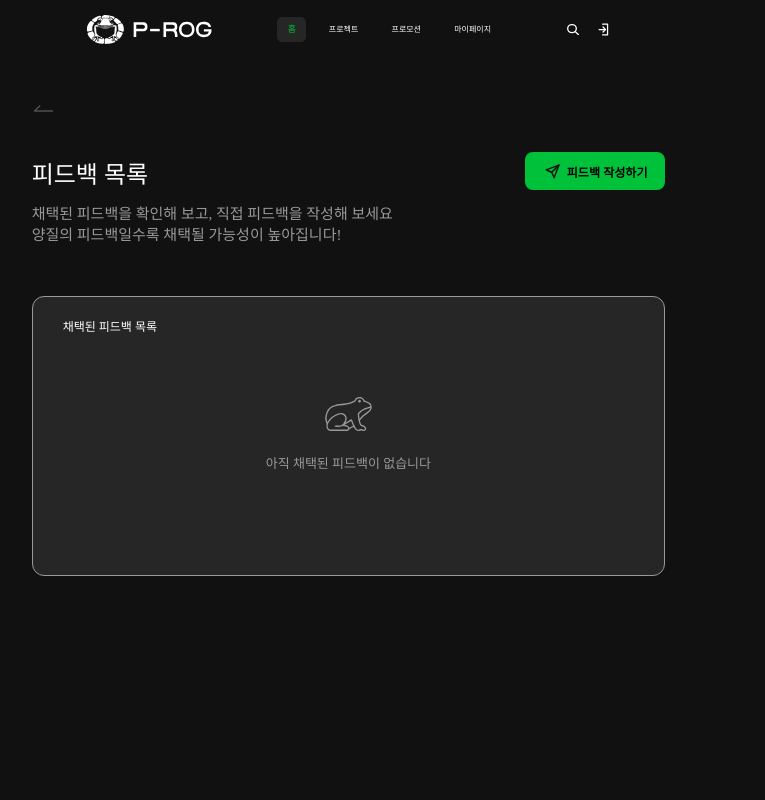
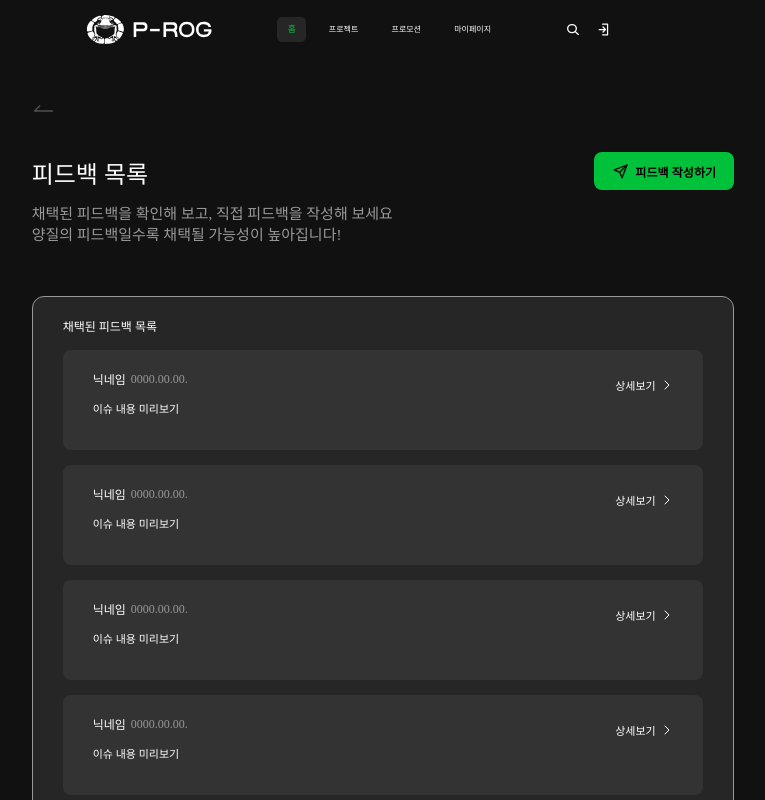
Before and after one commit to Line4thon-PROG/PROG-Frontend, a React (Create React App) app: page /FeedbackList in a window 1280 px wide. Shown: the top 800 px of the page, without its empty margins (264-1029 px from the left). Built offline with nearby package versions, Linux system fonts and the light colour scheme; a web font is replaced by a local one.

Commit message:
[Feat] 피드백 목록 페이지 - 채택된 피드백 있을 시 UI 구현 완료

```diff
--- a/src/pages/Feedback/FeedbackList.jsx
+++ b/src/pages/Feedback/FeedbackList.jsx
@@ -6,9 +6,11 @@ import Back from "../../assets/images/Back.svg";
 import WriteFeedbackIcon from "../../assets/images/WriteFeedbackIcon.svg";
 import AIFeedbackIcon from "../../assets/images/AIFeedbackIcon.svg";
 import NoFeedbackFrog from "../../assets/images/NoFeedbackFrog.svg";
+import SeeDetailIcon from "../../assets/images/SeeDetailIcon.svg";
 
 const FeedbackListContainer = styled.div`
   margin-top: 30px;
+  padding-bottom: 50px;
 `;
 
 const BackImg = styled.img`
@@ -97,13 +99,73 @@ const NoSelectedFeedback = styled.div`
   }
 `;
 
+const SelectedFeedbackWrapper = styled.div`
+  margin-top: 15px;
+  display: flex;
+  flex-direction: column;
+  align-items: flex-start;
+  justify-content: center;
+  gap: 15px;
+  overflow-y: auto;
+`;
+
+const SelectedFeedback = styled.div`
+  padding: 20px 30px;
+  background-color: rgba(51, 51, 51, 1);
+  border-radius: 8px;
+  width: 50vw;
+  height: 100px;
+
+  p {
+    font-size: 11px;
+    font-weight: 200;
+  }
+`;
+
+const InfonDetailBtnWrapper = styled.div`
+  display: flex;
+  align-items: center;
+  justify-content: space-between;
+
+  button {
+    display: flex;
+    align-items: center;
+    justify-content: center;
+    gap: 5px;
+    color: white;
+    font-size: 11px;
+  }
+`;
+
+const NickNamenDateWrapper = styled.div`
+  display: flex;
+  align-items: center;
+  justify-content: flex-start;
+  gap: 5px;
+  margin-bottom: 12px;
+
+  h8 {
+    font-size: 12px;
+  }
+  h9 {
+    color: rgba(153, 153, 153, 1);
+    font-size: 12px;
+  }
+`;
+
 function FeedbackList() {
   const navigate = useNavigate();
 
   // 임의의 변수들
   const username = "user1";
   const projectuser = "user12";
-  const feedbackList = [];
+  const feedbackList = [
+    { nickname: "닉네임", date: "0000.00.00.", content: "이슈 내용 미리보기" },
+    { nickname: "닉네임", date: "0000.00.00.", content: "이슈 내용 미리보기" },
+    { nickname: "닉네임", date: "0000.00.00.", content: "이슈 내용 미리보기" },
+    { nickname: "닉네임", date: "0000.00.00.", content: "이슈 내용 미리보기" },
+    { nickname: "닉네임", date: "0000.00.00.", content: "이슈 내용 미리보기" },
+  ];
 
   return (
     <div>
@@ -132,7 +194,23 @@ function FeedbackList() {
         <SelectedFeedbackContainer>
           <p>채택된 피드백 목록</p>
           {feedbackList.length > 0 ? (
-            <></>
+            <SelectedFeedbackWrapper>
+              {feedbackList.map((item, index) => (
+                <SelectedFeedback key={index}>
+                  <InfonDetailBtnWrapper>
+                    <NickNamenDateWrapper>
+                      <h8>{item.nickname}</h8>
+                      <h9>{item.date}</h9>
+                    </NickNamenDateWrapper>
+                    <button>
+                      상세보기
+                      <img src={SeeDetailIcon} alt="SeeDetailIcon" />
+                    </button>
+                  </InfonDetailBtnWrapper>
+                  <p>{item.content}</p>
+                </SelectedFeedback>
+              ))}
+            </SelectedFeedbackWrapper>
           ) : (
             <NoSelectedFeedback>
               <img src={NoFeedbackFrog} alt="frog" />
```
Also changed, not shown: src/assets/images/SeeDetailIcon.svg (added).
